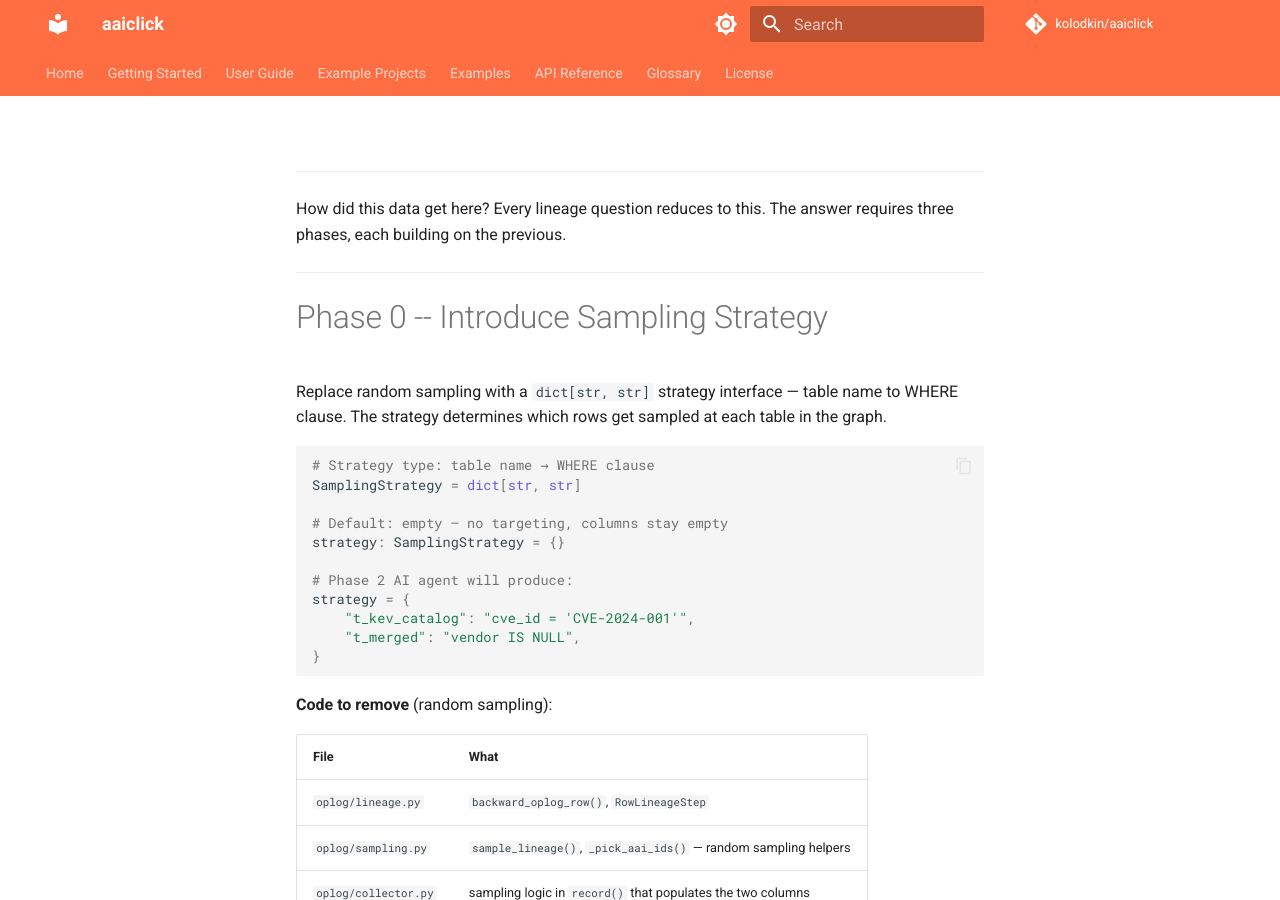
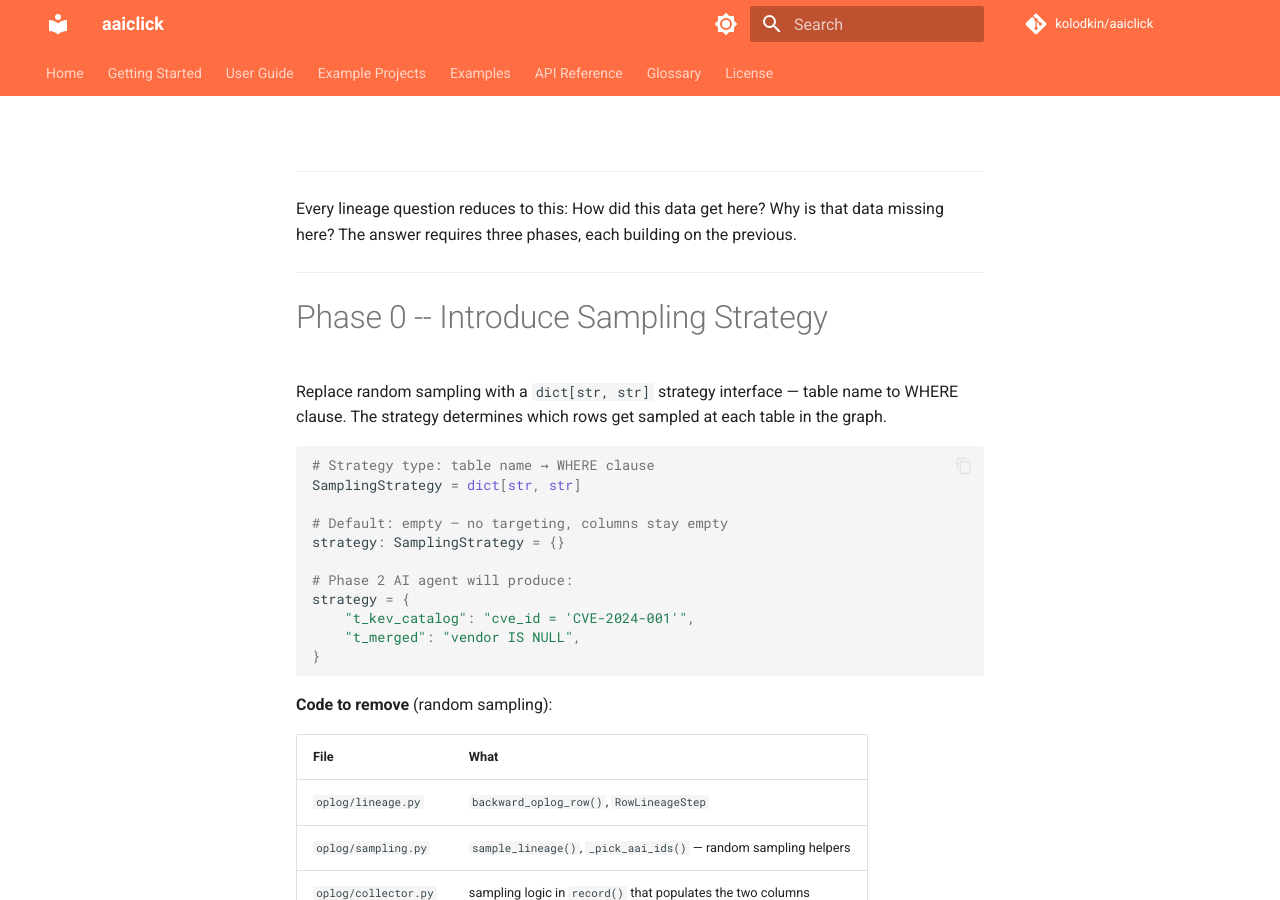
Before and after one commit to kolodkin/aaiclick, an MkDocs documentation site: the page built from docs/lineage_3_phases.md, in a window 1280 px wide and 900 px high. Built offline with MkDocs 1.6.1 and Material for MkDocs 9.7.7, drawn with Linux system fonts in a browser that asks for light colours; comment, search, counter and statistics services are not loaded.

Commit message:
cleanup: clarify lineage intro — two core questions

```diff
--- a/docs/lineage_3_phases.md
+++ b/docs/lineage_3_phases.md
@@ -1,7 +1,8 @@
 Lineage: Three-Phase Debugging
 ---
 
-How did this data get here? Every lineage question reduces to this.
+Every lineage question reduces to this: How did this data get here?
+Why is that data missing here?
 The answer requires three phases, each building on the previous.
 
 ---
```
